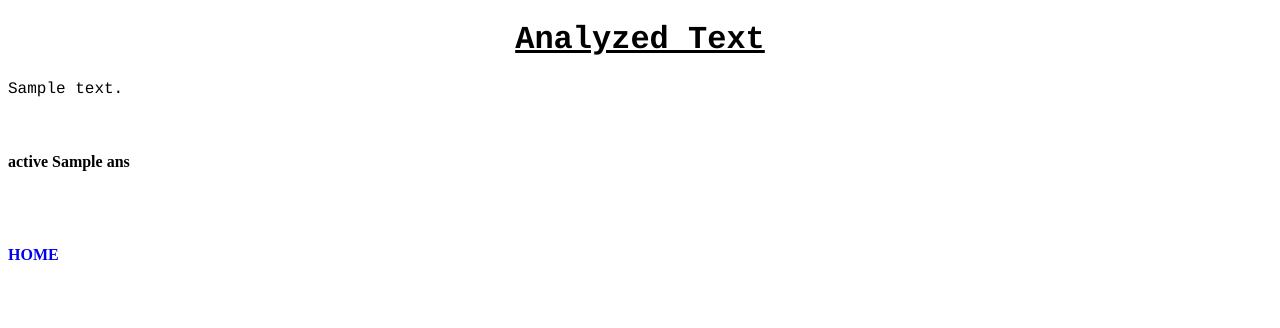
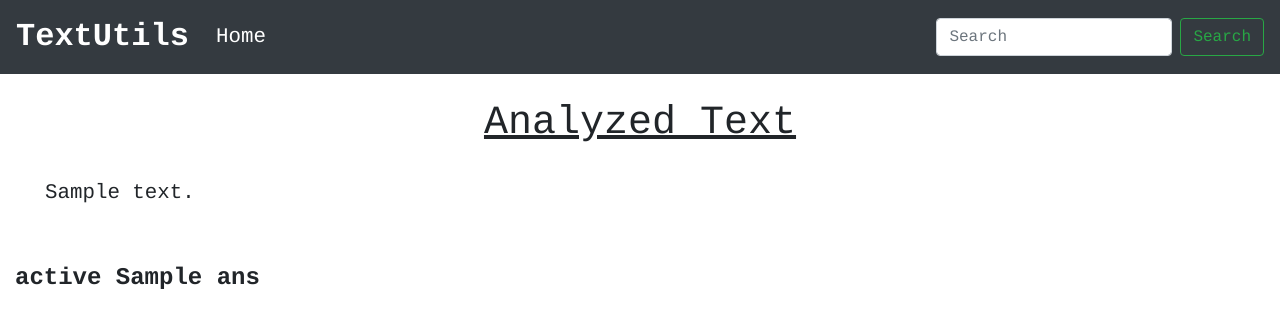
Before and after one commit to AjasMohammed/TextUtils, a Django app: template Textutils/textutil/templates/analyze.html in a window 1280 px wide. Shown: the top 328 px of the page. Run offline with Django 3.2, Linux system fonts and the light colour scheme; the template is opened without the code that fills it: most values are stand-ins (such as "Sample title", 1, 10 or a date in 2020); some libraries are stand-ins or nearby versions.

Commit message:
Added navbar in analyze.html || increase the fontsize in <pre> tag

```diff
--- a/Textutils/textutil/templates/analyze.html
+++ b/Textutils/textutil/templates/analyze.html
@@ -1,29 +1,49 @@
 <!DOCTYPE html>
-<html lang="en" xmlns="http://www.w3.org/1999/html">
+<html lang="en" xmlns="http://www.w3.org/1999/html" style="scroll-behavior:smooth">
 <head>
     <meta charset="UTF-8">
     <title>Analyzer</title>
+    <link rel="stylesheet" href="https://cdn.jsdelivr.net/npm/bootstrap@4.2.1/dist/css/bootstrap.min.css" integrity="sha384-GJzZqFGwb1QTTN6wy59ffF1BuGJpLSa9DkKMp0DgiMDm4iYMj70gZWKYbI706tWS" crossorigin="anonymous">
+
 </head>
-<body style="background-color:white;">
-<h1 align="center" style="font-family:courier;"><u>Analyzed Text </u></h1>
+<body class="container-fluid" style="font-family:courier;">
+    <header>
+        <div class="row">
+            <div class="col-12 p-0">
+                  <nav class="navbar navbar-expand-lg navbar-light bg-dark">
+      <button class="navbar-toggler" type="button" data-toggle="collapse" data-target="#navbarTogglerDemo01" aria-controls="navbarTogglerDemo01" aria-expanded="false" aria-label="Toggle navigation">
+        <span class="navbar-toggler-icon"></span>
+      </button>
+      <div class="collapse navbar-collapse" id="navbarTogglerDemo01">
+        <a class="navbar-brand" href="#" style="font-family:courier;font-weight:bold;color:white;font-size:2em;">TextUtils</a>
+        <ul class="navbar-nav mr-auto mt-2 mt-lg-0">
+          <li class="nav-item active">
+            <a class="nav-link" href="\" style="color:white;font-size: 130%;margin-left: 5%;">
+                Home<span class="sr-only">(current)</span></a>
+          </li>
+
+        </ul>
+        <form class="form-inline my-2 my-lg-0">
+          <input class="form-control mr-sm-2" type="search" placeholder="Search" aria-label="Search">
+          <button class="btn btn-outline-success my-2 my-sm-0" type="submit">Search</button>
+        </form>
+      </div>
+    </nav>
+
+            </div>
+        </div>
+
+    </header>
+<h1 align="center" style="font-family:courier;margin-top: 2%;"><u>Analyzed Text </u></h1>
 
 
 <p>
-    <pre style="font-family:courier; font-size:1em">{{text}}</pre>
+    <pre style="font-family:courier; font-size:130%; margin-left: 30px;margin-top: 30px;">{{text}}</pre>
 </p>
 <br>
 
-<p><h4>{{statement}} {{ans}}</h4></p>
+<p><h4 style="font-weight: 600;">{{statement}} {{ans}}</h4></p>
 
-<!--<hr style="width:50%">-->
-<br><br><br>
-<a href="/" target="_blank" style="text-decoration:none;">
-    <b>HOME</b>
-</a>
-
-<!--<a href="/" style="color:white; padding-left:3%; text-decoration:none;">-->
-<!--    <b>back</b>-->
-<!--</a>-->
 
 </body>
 </html>
--- a/Textutils/textutil/templates/index.html
+++ b/Textutils/textutil/templates/index.html
@@ -3,7 +3,7 @@
 <head>
     <meta charset="UTF-8">
     <!--html of home page-->
-    <title>Template is Working</title>
+    <title>TextUtils</title>
     <link rel="stylesheet" href="https://cdn.jsdelivr.net/npm/bootstrap@4.2.1/dist/css/bootstrap.min.css" integrity="sha384-GJzZqFGwb1QTTN6wy59ffF1BuGJpLSa9DkKMp0DgiMDm4iYMj70gZWKYbI706tWS" crossorigin="anonymous">
 </head>
 <body class="container-fluid" style="font-family:courier;">
```
Also changed, not shown: Textutils/textutil/templates/results.html (added).
